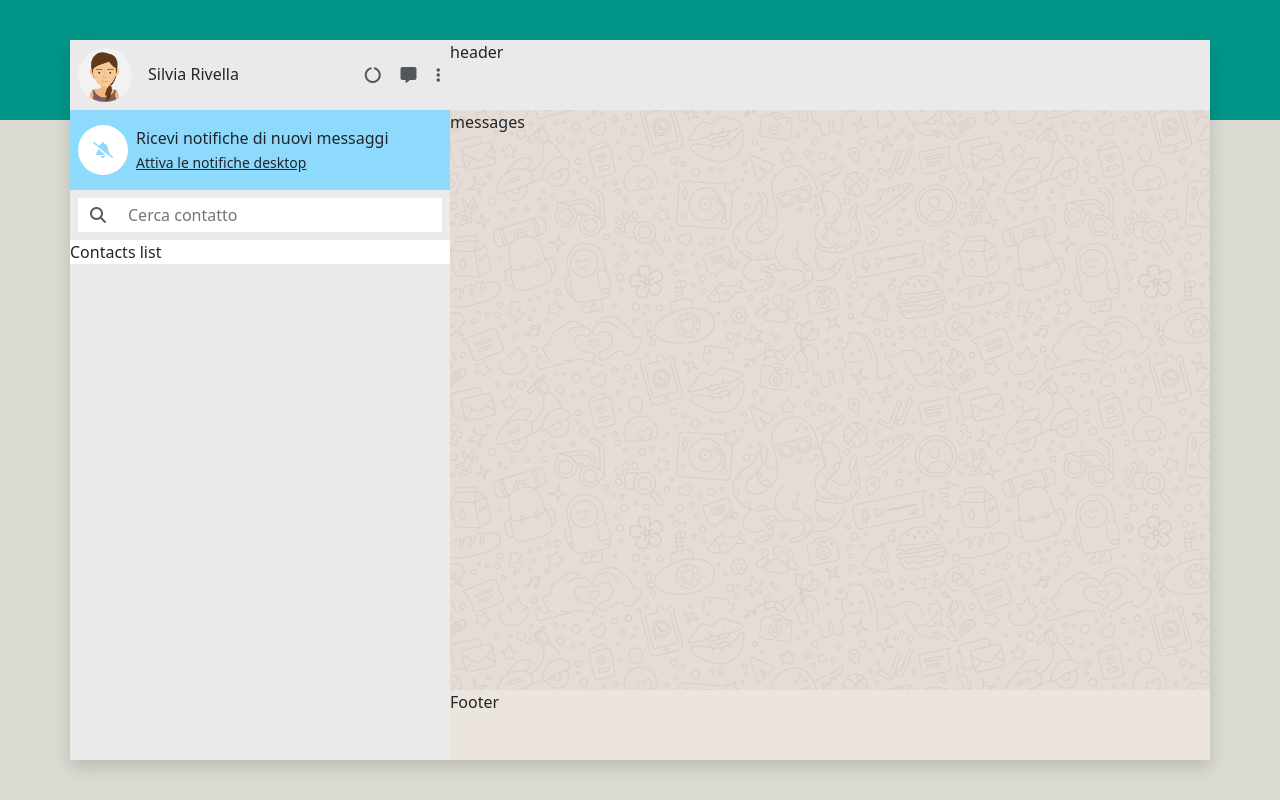
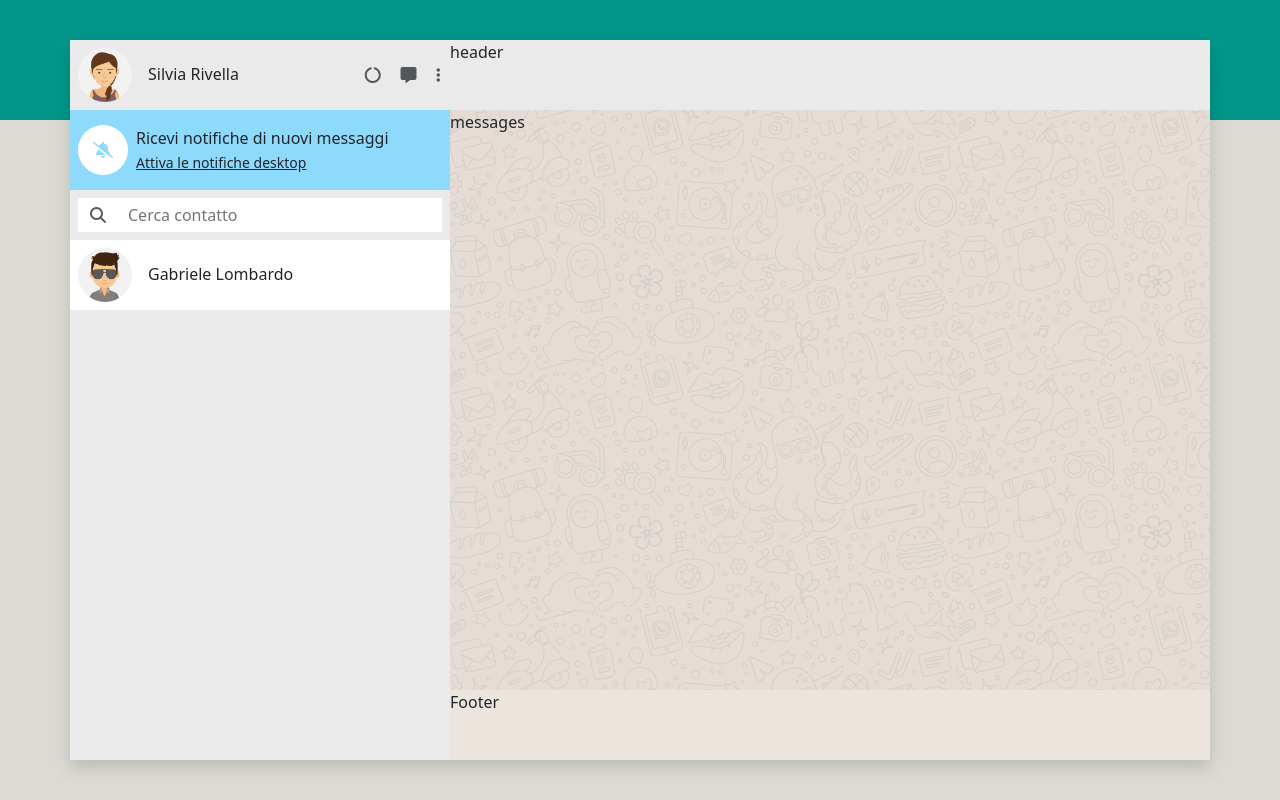
Before and after one commit to GabrieleLombard01/vue-ripasso-boolzapp, a Vue app: page / in a window 1280 px wide. Built offline with nearby package versions, Linux system fonts and the light colour scheme.

Commit message:
contacts fixed

```diff
--- a/src/assets/scss/style.scss
+++ b/src/assets/scss/style.scss
@@ -97,6 +97,12 @@ body{
     border-radius: 50%;
 }
 
+li.media:hover {
+    cursor: pointer;
+    background-color: var(--light-gray);
+
+}
+
 /* Search section */
 #search-contacts{
     height: 50px;
--- a/src/components/SidebarContents/AppContacts.vue
+++ b/src/components/SidebarContents/AppContacts.vue
@@ -4,7 +4,18 @@
 
 <template>
     <!-- Contacts list -->
-    <div id="contacts-list" class="flex-grow-1 bg-white overflow-auto">Contacts list</div>
+    <div id="contacts-list" class="flex-grow-1 bg-white overflow-auto">
+        <ul class="m-0 p-0">
+            <li class="media">
+                <figure>
+                    <img src="../../assets/img/avatar_2.jpg" alt="Gabriele Lombardo">
+                </figure>
+                <div class="h6 media-text">
+                    <div>Gabriele Lombardo</div>
+                </div>
+            </li>
+        </ul>
+    </div>
 </template>
 
 <style>
```
